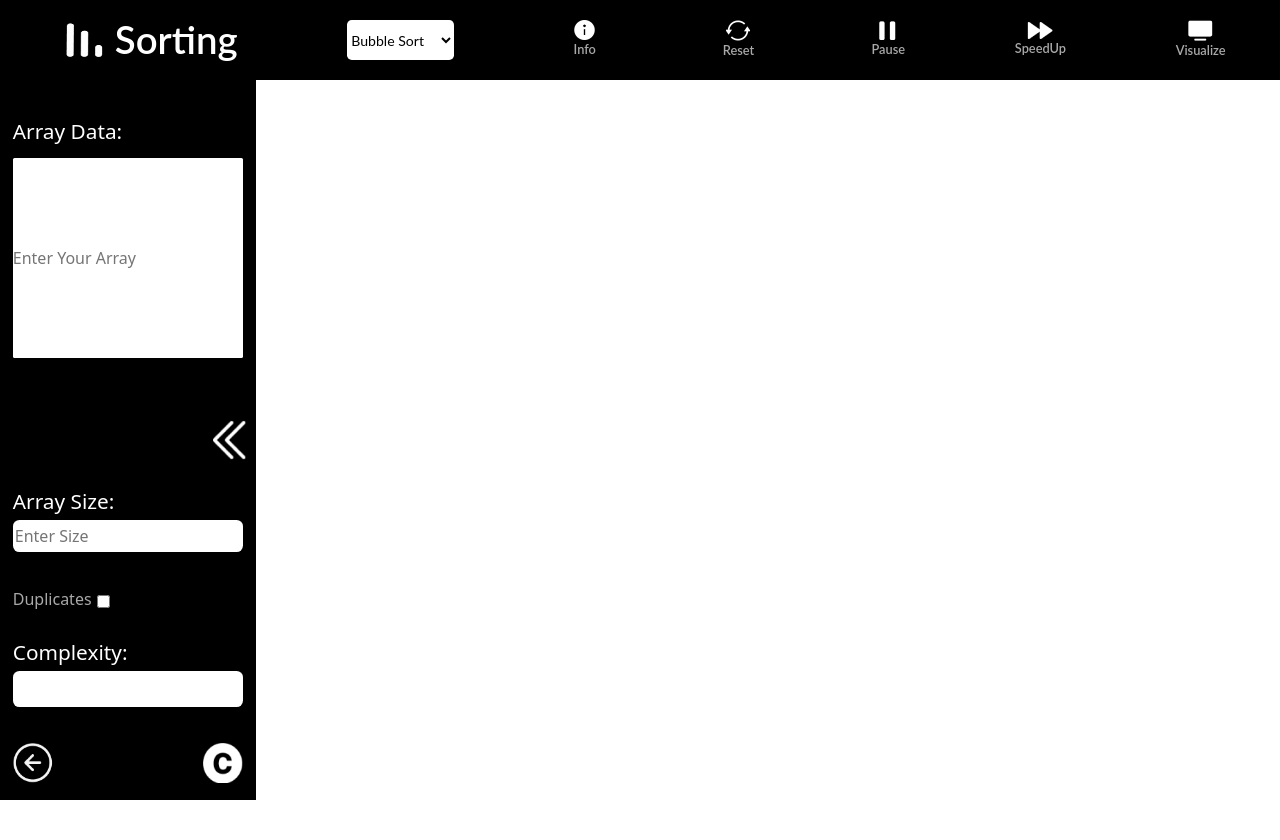
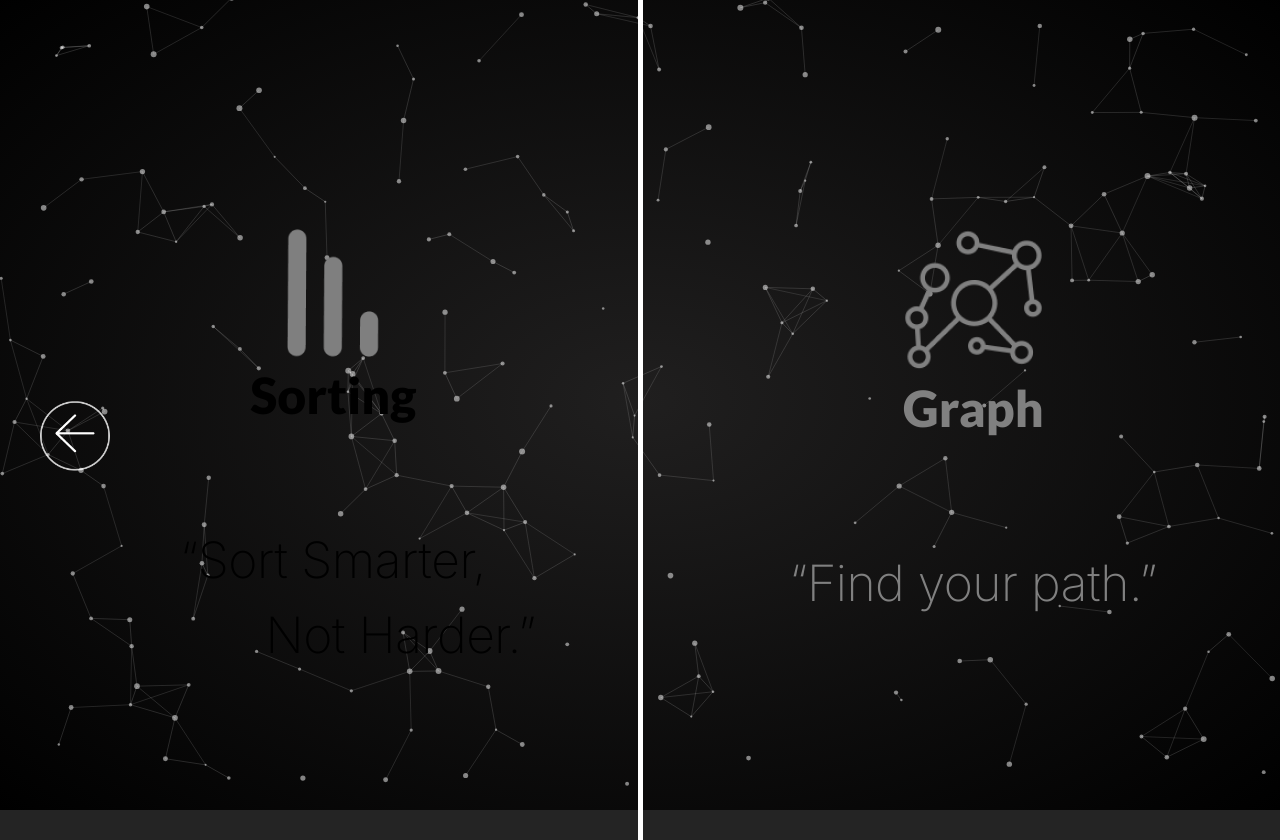
Before and after one commit to Ds-Co/Algolizer, a React (Vite) app: page /SplitScreen in a window 1280 px wide. Before the commit the page ends 800 px from the top, so only its background shows below. Built offline with nearby package versions, Linux system fonts and the light colour scheme.

Commit message:
Linked Pages to each other [Animation doesn't work].

```diff
--- a/src/components/DropDown.tsx
+++ b/src/components/DropDown.tsx
@@ -1,4 +1,3 @@
-import { useState } from "react";
 import "/src/css/Dropdown.css";
 
 const DropDown = ({ sorts }: { sorts: string[] }) => {
--- a/src/components/LandPage/BackGroundAnimation.tsx
+++ b/src/components/LandPage/BackGroundAnimation.tsx
@@ -1,4 +1,4 @@
-import { Particle } from "./Particle";
+import { Particle } from "../../Components/LandPage/Particle"
 import React, { useRef, useEffect, useState } from "react";
 import "../../css/BackGroundStyle.css"
 interface CanvasProps {
--- a/src/components/SideBar.tsx
+++ b/src/components/SideBar.tsx
@@ -3,6 +3,7 @@ import arrow from "/assets/side_arrow.png";
 import complexitybutton from "/assets/Complexity_logo.png";
 import backbutton from "/assets/back_button.png";
 import "/src/css/SideBar.css";
+import { Link } from "react-router-dom";
 
 const UpperSidebar: React.FC = () => (
   <div className="sidebar__upper">
@@ -42,9 +43,11 @@ const LowerSidebar: React.FC<{
       <div className="sidebar__complexity-field"></div>
     </div>
     <div className="sidebar__buttons">
+    <Link to = "/SplitScreen">
       <button className="sidebar__back-button">
         <img className="sidebar__back-icon" src={backbutton} alt="Back" />
       </button>
+    </Link>
       <button className="sidebar__complexity-button">
         <img
           className="sidebar__complexity-icon"
--- a/src/components/SplitScreen/SplitScreen.tsx
+++ b/src/components/SplitScreen/SplitScreen.tsx
@@ -17,7 +17,11 @@ function SplitScreen() {
           </button>
         </Link>
       </div>
-      <LeftSide></LeftSide>
+      <Link to = "/App">
+        <button>
+          <LeftSide></LeftSide>
+        </button>
+      </Link>
       <div className="MiddleBar"></div>
       <RightSide></RightSide>
     </div>
--- a/src/main.tsx
+++ b/src/main.tsx
@@ -6,13 +6,12 @@ import { SplitScreen } from './Components/SplitScreen/SplitScreen';
 import {App} from "./App.tsx";
 createRoot(document.getElementById("root")!).render(
   <StrictMode>
-    <App />
-{/*
     <Router>
       <Routes>
         <Route path="/" element={<LandPage />}></Route>
         <Route path="/SplitScreen" element={<SplitScreen />}></Route>
+        <Route path="/App" element={<App />}></Route>
       </Routes>
-    </Router> */}
+    </Router>
   </StrictMode>
 );
```
